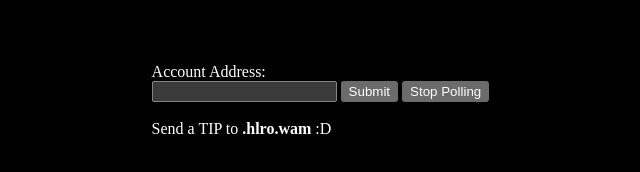
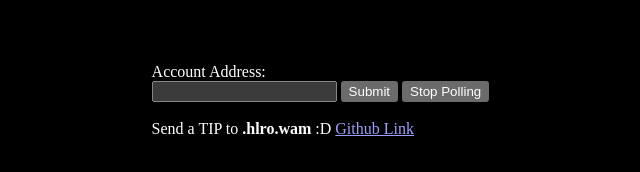
Before and after one commit to mechalisk1357/wax-status-refresh, a plain HTML site: page index.html in a window 1280 px wide. Shown: the whole page, without its empty margins (46-686 px from the left). Drawn offline with nearby package versions, Linux system fonts and the light colour scheme.

Commit message:
Update index.html

```diff
--- a/index.html
+++ b/index.html
@@ -41,8 +41,9 @@
         <br />
         <br />
         <div>
-            Send a TIP to <strong>.hlro.wam</strong> :D
-        </div>
+            Send a TIP to <strong>.hlro.wam</strong> :D <a href="https://github.com/mechalisk1357/wax-status-refresh">Github Link</a>
+        </div
+
     </div>
 
 
```
